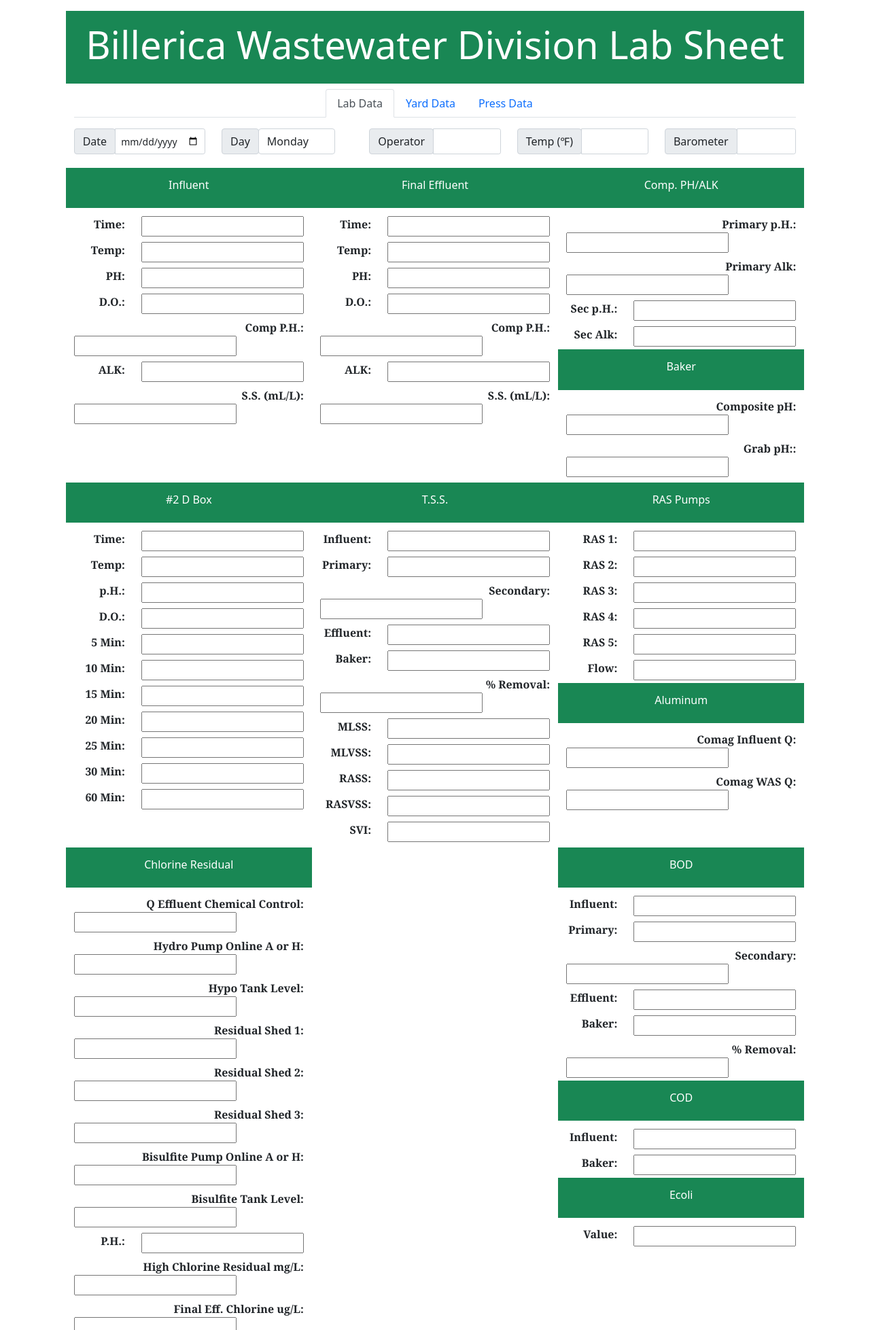
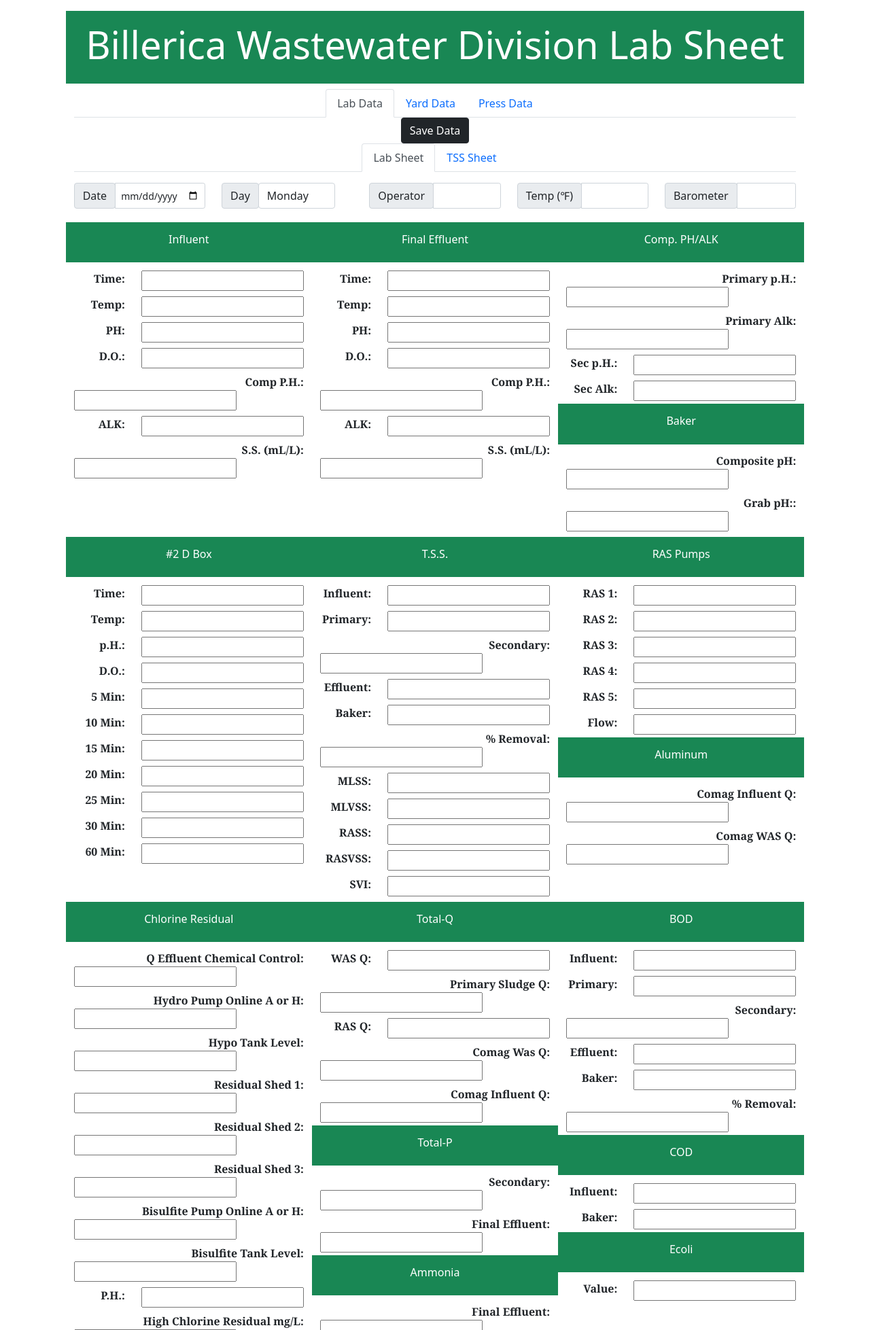
Before and after one commit to DonaldCapodilupo/Ultimate-Wastewater-Program, a Flask app: page / in a window 1280 px wide. Shown: the top 1957 px of the page at 68% size. Run offline with Flask 2, Linux system fonts and the light colour scheme; some libraries are stand-ins or nearby versions.

Commit message:
Began working on TSS sheet.

```diff
--- a/templates/main.html
+++ b/templates/main.html
@@ -25,35 +25,102 @@
         <div class="row" id="user_input_Div">
             <form action="{{ url_for('main_Menu') }}" enctype=multipart/form-data method="POST">
 
-
                 <!--Tabs For Selecting Roll-->
-                <ul class="nav nav-tabs justify-content-center" id="myTab" role="tablist">
+                <ul class="nav nav-tabs justify-content-center"
+                    id="myTab"
+                    role="tablist">
                     <li class="nav-item" role="presentation">
-                        <button class="nav-link active" id="lab-data-tab" data-bs-toggle="tab" data-bs-target="#lab"
+                        <button class="nav-link active"
+                                id="lab-data-tab"
+                                data-bs-toggle="tab"
+                                data-bs-target="#lab"
                                 type="button"
-                                role="tab" aria-controls="home" aria-selected="true">Lab Data
+                                role="tab"
+                                aria-controls="home"
+                                aria-selected="true">
+                            Lab Data
                         </button>
                     </li>
                     <li class="nav-item" role="presentation">
-                        <button class="nav-link" id="yard-data-tab" data-bs-toggle="tab" data-bs-target="#yard"
+                        <button class="nav-link"
+                                id="yard-data-tab"
+                                data-bs-toggle="tab"
+                                data-bs-target="#yard"
                                 type="button"
-                                role="tab" aria-controls="profile" aria-selected="false">Yard Data
+                                role="tab"
+                                aria-controls="profile"
+                                aria-selected="false">Yard Data
                         </button>
                     </li>
                     <li class="nav-item" role="presentation">
-                        <button class="nav-link" id="press-data-tab" data-bs-toggle="tab" data-bs-target="#press"
+                        <button class="nav-link"
+                                id="press-data-tab"
+                                data-bs-toggle="tab"
+                                data-bs-target="#press"
                                 type="button"
-                                role="tab" aria-controls="profile" aria-selected="false">Press Data
+                                role="tab"
+                                aria-controls="profile"
+                                aria-selected="false">Press Data
                         </button>
                     </li>
                 </ul>
+
+                <!--Buttons to persist through tabs.-->
+                <div class="row d-grid justify-content-center">
+                    <div class="buttons_div">
+                        <button class="btn btn-dark mr-2" type="submit" name="submit_button" value="Save Data">
+                            Save Data
+                        </button>
+
+                    </div>
+                </div>
 
                 <!--Area for Showing Tab-->
                 <div class="tab-content" id="myTabContent">
 
                     <!--Lab Data -->
-                    <div class="tab-pane fade show active grid justify-content-center" id="lab" role="tabpanel"
+                    <div class="tab-pane fade show active grid justify-content-center"
+                         id="lab"
+                         role="tabpanel"
                          aria-labelledby="lab-data-tab">
+
+                        <!--Tabs For Selecting Reports-->
+                        <ul class="nav nav-tabs justify-content-center"
+                            id="worksheets_tab"
+                            role="tablist">
+                            <li class="nav-item" role="presentation">
+                                <button class="nav-link active"
+                                        id="lab-sheet-tab"
+                                        data-bs-toggle="tab"
+                                        data-bs-target="#lab_sheet"
+                                        type="button"
+                                        role="tab"
+                                        aria-controls="home"
+                                        aria-selected="true">Lab Sheet
+                                </button>
+                            </li>
+                            <li class="nav-item" role="presentation">
+                                <button class="nav-link"
+                                        id="tss-sheet-tab"
+                                        data-bs-toggle="tab"
+                                        data-bs-target="#tss_sheet"
+                                        type="button"
+                                        role="tab"
+                                        aria-controls="profile"
+                                        aria-selected="false">TSS Sheet
+                                </button>
+                            </li>
+                        </ul>
+
+                        <!--Area for Showing report-->
+                        <div class="tab-content" id="worksheets_tab_Content">
+
+                            <!--Main Lab Sheet-->
+                            <div class="tab-pane fade show active grid justify-content-center"
+                                 id="lab_sheet"
+                                 role="tabpanel"
+                                 aria-labelledby="lab-sheet-tab">
+
                                 <div class="row mt-3 pb-1" id="row-1">
                                     <!--Date -->
                                     <div class="col">
@@ -108,21 +175,18 @@
                                                    aria-describedby="inputGroup-sizing-sm" name="Temperature">
                                         </div>
                                     </div>
-
                                     <!--Barometer -->
                                     <div class="col">
                                         <div class="input-group input-group-sm mb-3">
                                             <div class="input-group-prepend">
-                                        <span class="input-group-text" id="inputGroup-sizing-sm">Barometer</span>
+                                                <span class="input-group-text"
+                                                      id="inputGroup-sizing-sm">Barometer</span>
                                             </div>
                                             <input type="number" class="form-control" aria-label="Small"
                                                    aria-describedby="inputGroup-sizing-sm" name="Barometer">
                                         </div>
-
-
                                     </div>
                                 </div>
-
                                 <div class="row  pb-1" id="row-2">
                                     <!--Influent-->
                                     <div class="col">
@@ -138,7 +202,6 @@
                                         <div id="Baker-PH-Block"></div>
                                     </div>
                                 </div>
-
                                 <div class="row pb-1" id="row-3">
                                     <div class="col">
                                         <div id="D-Box-Block"></div>
@@ -149,28 +212,24 @@
                                     <div class="col">
                                         <div id="RAS-Pumps-Block"></div>
                                         <div id="Aluminum-Block"></div>
-
                                     </div>
                                 </div>
-
                                 <div class="row pb-1" id="row-4">
                                     <div class="col">
                                         <div id="Chlorine-Residual-Block"></div>
+
                                     </div>
                                     <div class="col">
-                                <div id="WAS-Flow-Block"></div>
-                                <div id="Primary-Sludge-Flow-Block"></div>
-                                <div id="RAS-Flow-Block"></div>
-                                <div id="Comag-WAS-Flow-Block"></div>
+                                        <div id="Total-Q-Block"></div>
+                                        <div id="Total-P-Block"></div>
+                                        <div id="Ammonia-Block"></div>
                                     </div>
                                     <div class="col">
                                         <div id="BOD-Block"></div>
                                         <div id="COD-Block"></div>
                                         <div id="Ecoli-Block"></div>
-
                                     </div>
                                 </div>
-
                                 <div class="row pb-1" id="row-5">
                                     <div class="col">
                                         <div id="Plant-Chemicals-Today-Block" class="plant_chemical_tanks"></div>
@@ -182,7 +241,6 @@
                                         <div id="Plant-Chemicals-Used-Block"></div>
                                     </div>
                                 </div>
-
                                 <div class="row pb-1" id="row-6">
                                     <div class="col">
                                         <div id="Comag-Chemicals-Today-Block" class="plant_chemical_tanks"></div>
@@ -194,12 +252,64 @@
                                         <div id="Comag-Chemicals-Used-Block"></div>
                                     </div>
                                 </div>
+                            </div>
+
+                            <!--TSS Sheet-->
+                            <div class="tab-pane fade"
+                                 id="tss_sheet"
+                                 role="tabpanel"
+                                 aria-labelledby="tss-sheet-tab">
+
+
+                                <div class="row  pb-1" id="row-2">
+                                    <!--Influent TSS-->
+                                    <div class="col">
+                                        <div id="Influent-TSS-Block"></div>
+                                    </div>
+                                    <div class="col">
+                                        <div id="Primary-TSS-Block"></div>
+                                    </div>
+                                    <div class="col">
+                                        <div id="DBox-TSS-Block"></div>
+                                    </div>
+
+
+                                </div>
+
+                                <div class="row">
+                                    <div class="col">
+                                        <div id="RAS-TSS-Block"></div>
+                                    </div>
+                                    <div class="col">
+                                        <div id="Sec-Effluent-TSS-Block"></div>
+                                    </div>
+                                    <div class="col">
+                                        <div id="Final-Effluent-TSS-Block"></div>
+                                    </div>
+
+                                </div>
+
+                                <div class="row">
+                                    <div class="col">
+                                        <div id="Baker-TSS-Block"></div>
+                                    </div>
+                                    <div class="col">
+                                        <div id="H20-TSS-Block"></div>
+                                    </div>
+                                </div>
+
+
+                            </div>
+                        </div>
 
 
                     </div>
 
                     <!--Yard Data -->
-                    <div class="tab-pane fade" id="yard" role="tabpanel" aria-labelledby="yard-data-tab">
+                    <div class="tab-pane fade"
+                         id="yard"
+                         role="tabpanel"
+                         aria-labelledby="yard-data-tab">
                         <!--Press 1 -->
                         <div class="row mt-1">
 
@@ -230,106 +340,67 @@
 
                     <!--Press Data -->
                     <div class="tab-pane fade" id="press" role="tabpanel" aria-labelledby="press-data-tab">
-                        <!--Press 1 -->
-                        <div id="movable_press_1_div">
-                            <!-- Include a header DIV with the same name as the draggable DIV, followed by "header" -->
-                            <div id="movable_div_header">Press #1</div>
-                            <div class="movable_div_body"><!--Press 1-->
                         <div class="row">
-                                    <!--Feed-->
-                                    <div class="col">
+                            <!--Press 1 & 2-->
+                            <div class="row">
+                                <div class="col-6">
+
+                                    <div class="p-3 mb-2 bg-success text-white d-flex justify-content-center">
+                                        <h6>Press 1</h6>
+
+                                    </div>
+
                                     <div class="row">
                                         <div class="col">
                                             <div id="Feed-Block"></div>
                                         </div>
-                                        </div>
-                                    </div>
-                                    <!--Cake-->
-                                    <div class="col">
-                                        <div class="row">
                                         <div class="col">
                                             <div id="Feed-Block-2"></div>
                                         </div>
                                     </div>
                                 </div>
-                                </div>
-                            </div>
+                                <div class="col-6">
+                                    <div class="row">
+
+                                        <div class="p-3 mb-2 bg-success text-white d-flex justify-content-center">
+                                            <h6>Press 2</h6>
                                         </div>
 
-                        <!--Press 2 -->
-                        <div id="movable_press_2_div">
-                            <!-- Include a header DIV with the same name as the draggable DIV, followed by "header" -->
-                            <div id="movable_div_header">Press #2</div>
-                            <div class="movable_div_body"><!--Press 1-->
-                                <div class="row">
-                                    <!--Feed-->
-                                    <div class="col">
+                                    </div>
+
                                     <div class="row">
                                         <div class="col">
                                             <div id="Feed-Block-3"></div>
                                         </div>
-                                        </div>
-                                    </div>
-
-                                    <!--Cake-->
-                                    <div class="col">
-                                        <div class="row">
                                         <div class="col">
                                             <div id="Feed-Block-4"></div>
                                         </div>
                                     </div>
                                 </div>
                             </div>
-                            </div>
-                        </div>
 
-                        <!--Filtrate-->
-                        <div id="movable_filtrate_div">
-                            <!-- Include a header DIV with the same name as the draggable DIV, followed by "header" -->
-                            <div id="movable_div_header">Filtrate</div>
-                            <div class="movable_div_body"><!--Press 1-->
+                            <!--Filtrate & Blanket Depths-->
                             <div class="row">
-                                    <!--Filtrate-->
-                                    <div class="col">
+                                <div class="col-6">
                                     <div class="row">
                                         <div class="col">
                                             <div id="Filtrate-Block"></div>
                                         </div>
                                     </div>
                                 </div>
+                                <div class="col-6">
+
+                                    <div class="row">
+                                        <div class="col">
+                                            <div id="GT-DOB-Block"></div>
+                                        </div>
+
                                     </div>
                                 </div>
                             </div>
 
-                        <!--Gravity Thickener Debth of Blankets-->
-                        <div id="movable_gravity_blanket_div">
-                            <!-- Include a header DIV with the same name as the draggable DIV, followed by "header" -->
-                            <div id="movable_div_header">GT DOB's</div>
-                            <div class="movable_div_body"><!--Press 1-->
-                                <div class="row">
-                                    <!--Filtrate-->
-                                    <div class="col">
-                                        <div class="row">
-                                            <div class="col">
-                                                <div id="GT-DOB-Block"></div>
-                                            </div>
-                                        </div>
-                                    </div>
-                                </div>
-                            </div>
-                        </div>
-
-                        <div class="buttons_div">
-                            <button class="btn btn-dark mr-2" type="submit" name="submit_button" value="Save Data">
-                                Save Data
-                            </button>
-                            <br>
-                            <br>
-                            <input class="btn btn-dark" type="submit" name="submit_button" value="Reset Positions">
-
 
                         </div>
-
 
                     </div>
 
@@ -366,16 +437,11 @@
             let yesterday_press_polymer = document.getElementById("Yesterday Press Polymer").value;
 
 
-
-
             document.getElementById("Used 7,500 Caustic").value = today_caustic - yesterday_caustic;
             document.getElementById("Used 6,000 Hypo").value = today_hypo - yesterday_hypo;
             document.getElementById("Used 5,000 Bisulfite").value = today_bisulfite - yesterday_bisulfite;
             document.getElementById("Used 5,000 Sodium Alum").value = today_sodium_alum - yesterday_sodium_alum;
             document.getElementById("Used Press Polymer").value = today_press_polymer - yesterday_press_polymer;
-
-
-
 
 
         })
```
Lines whose indentation alone changed are shown as unchanged.
